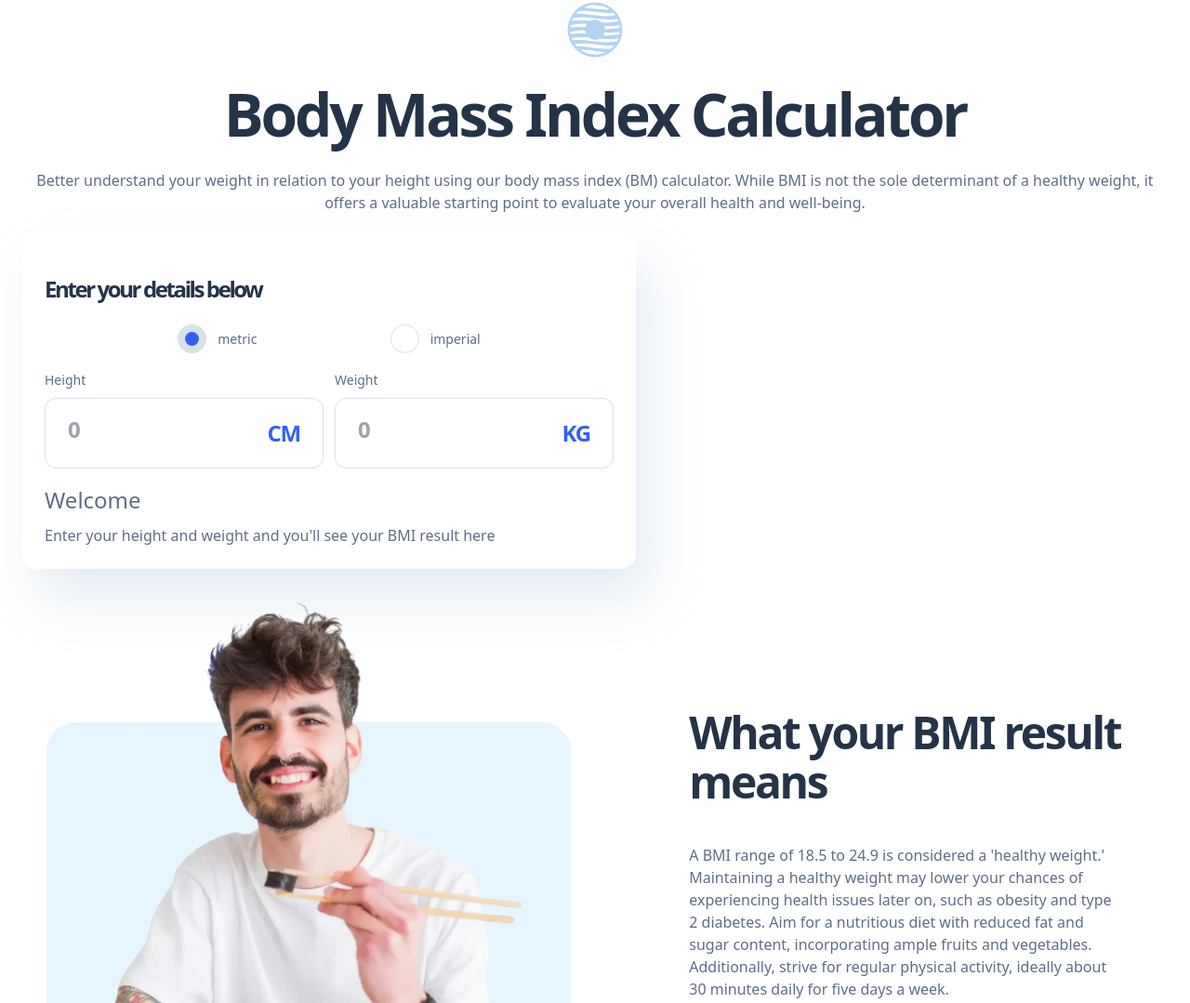
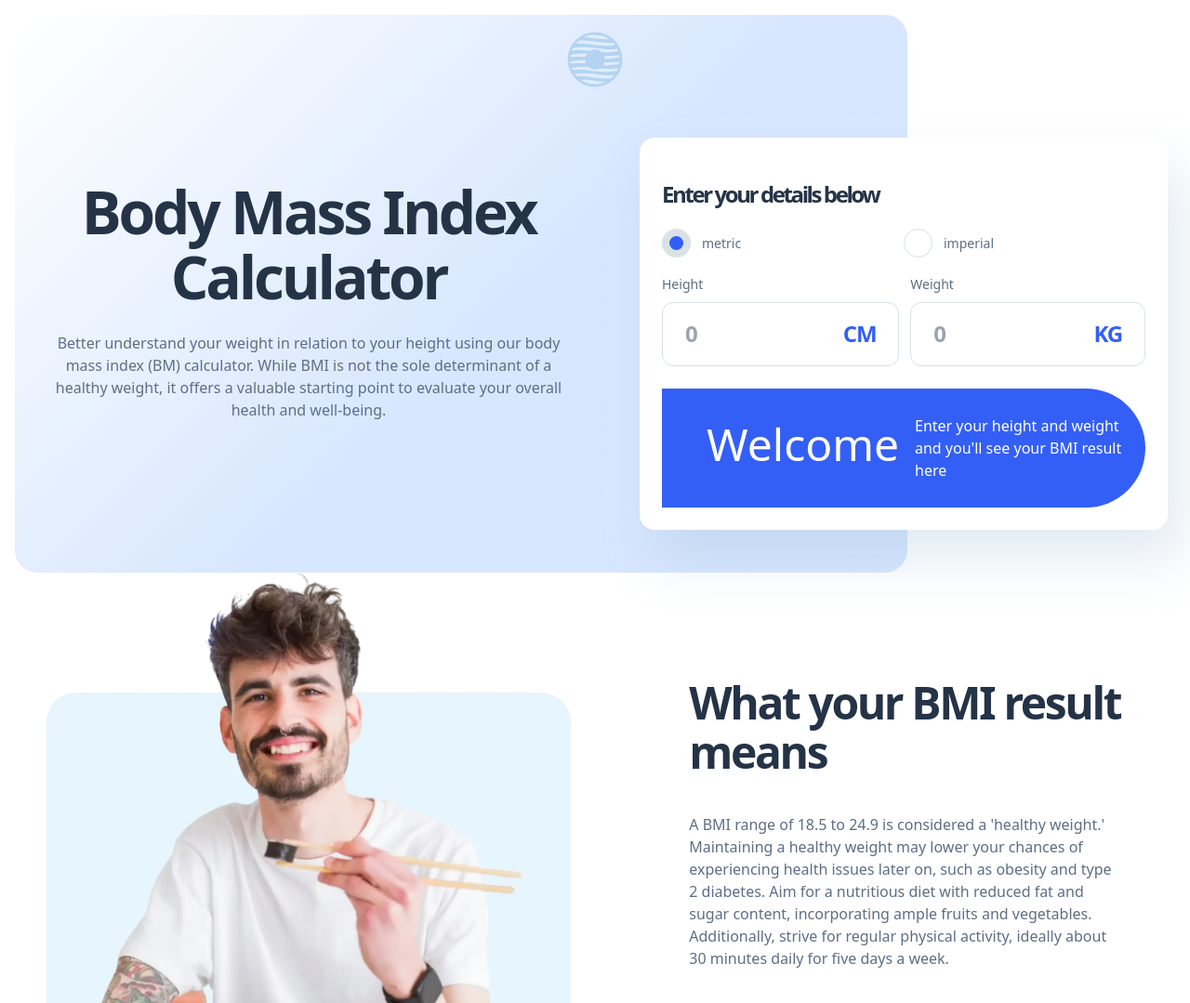
Before and after one commit to Vincent-Bouton/challenges, an Astro site in the folder frontendMentor/bmi-calculator/astro/: page / in a window 1280 px wide. Shown: the top 1079 px of the page at 93% size. Built offline with nearby package versions, Linux system fonts and the light colour scheme; Astro itself is replaced by a stand-in of ours.

Commit message:
Finishing Metric version

```diff
--- a/frontendMentor/bmi-calculator/astro/src/components/BmiCard.jsx
+++ b/frontendMentor/bmi-calculator/astro/src/components/BmiCard.jsx
@@ -5,12 +5,37 @@ const BmiCard = () => {
   const [heightMetric, setHeightMetric] = useState("");
   const [weightMetric, setWeightMetric] = useState("");
   const [bmiValue, setBmiValue] = useState("");
+
+  const yourBmiIs = (bmi, condition) => {
+    return (
+      <div
+        className="text-pure-white md:flex justify-between items-center p-2"
+      >
+        <p
+          className="text-hmd text-pure-white flex-1 md:pl-6 mb-6 md:mb-2"
+        >Your BMI is... <span
+          className="text-hxl block font-bold mt-2"
+        >{bmi}</span>
+        </p>
+        <p className="text-bmd mb-2 text-pure-white flex-1">
+          Your BMI suggests you’re {condition}. Your ideal weight is
+          between <span className="font-bold">{healthyWeight}</span>
+        </p>
+      </div>
+    );
+  };
+
   const [bmiMessage, setBmiMessage] = useState(
-    <div>
-      <p className="text-hmd mb-2">Welcome</p>
-      <p>Enter your height and weight and you'll see your BMI result here</p>
-    </div>
-  );
+      <div className="text-pure-white md:flex justify-between items-center">
+        <p
+          className="text-hmd md:text-hlg mb-2 text-pure-white flex-1 md:pl-6"
+        >Welcome</p>
+        <p className="text-pure-white flex-1">Enter your height and weight and
+          you'll see your BMI result here</p>
+      </div>
+    )
+  ;
+  const [healthyWeight, setHealthyWeight] = useState("0 - 0 KG");
 
   const onMeasureChange = (e) => {
     setMeasure(e.target.value);
@@ -20,14 +45,48 @@ const BmiCard = () => {
     let bmi;
     if (measure === "metric") {
       bmi = (weight / (height / 100) ** 2).toFixed(1);
+      console.log(typeof bmi, bmi);
+      // bmi  to number
+      bmi = Number(bmi);
+      if (isNaN(bmi)) {
+        return;
+      }
+      if (bmi > 100) {
+        return;
+      }
+      if (bmi > 0 && bmi < 18.5) {
+        setBmiMessage(yourBmiIs(bmi, "underweight"));
+      }
+      if (bmi >= 18.5 && bmi < 24.9) {
+        setBmiMessage(yourBmiIs(bmi, "healthy"));
+      }
+      if (bmi >= 25 && bmi < 29.9) {
+        setBmiMessage(yourBmiIs(bmi, "overweight"));
+      }
+      if (bmi >= 30) {
+        setBmiMessage(yourBmiIs(bmi, "obese"));
+      }
+
       return bmi;
     }
 
   };
 
+  // Function to get healthy weight
+  const getHealthyWeight = (height) => {
+    let healthyWeight;
+    if (measure === "metric") {
+      healthyWeight = [
+        (18.5 * (height / 100) ** 2).toFixed(1),
+        (24.9 * (height / 100) ** 2).toFixed(1),
+      ];
+      setHealthyWeight(healthyWeight.join(" - "));
+    }
+  };
   const onHeightMetricChange = (e) => {
     setHeightMetric(e.target.value);
     setBmiValue(getBmiValue(e.target.value, weightMetric));
+    getHealthyWeight(e.target.value);
   };
 
   const onWeightMetricChange = (e) => {
@@ -39,8 +98,8 @@ const BmiCard = () => {
     <div className={"rounded shadow-card mx-auto p-6 my-5"}>
       <h2 className="my-6 text-hmd">Enter your details below</h2>
       <form>
-        <div className="flex justify-between sm:justify-evenly">
-          <label htmlFor="metric" className="flex items-center">
+        <div className="flex justify-between sm:justify-start">
+          <label htmlFor="metric" className="flex sm:flex-1 items-center">
             <input
               type="radio" id="metric" name="measure" value="metric"
               checked={measure === "metric"}
@@ -52,7 +111,7 @@ const BmiCard = () => {
 
             </span>
           </label>
-          <label htmlFor="imperial" className="flex items-center">
+          <label htmlFor="imperial" className="flex sm:flex-1 items-center">
             <input
               type="radio" id="imperial" name="measure" value="imperial"
               checked={measure === "imperial"}
@@ -65,7 +124,9 @@ const BmiCard = () => {
         </div>
 
         {measure === "metric" ? (
-          <div className="flex gap-3 flex-wrap my-4">
+          <div
+            className="flex gap-3 flex-wrap md:flex-nowrap my-4 justify-center"
+          >
             <div className="max-w-[18.75rem]">
               <label htmlFor="height">Height</label>
               <div
@@ -91,11 +152,13 @@ const BmiCard = () => {
               </div>
             </div>
           </div>
-        ) : ("hello")}
+        ) : (<p>Imperial will be coming soon!</p>)}
       </form>
-      {
-        bmiMessage
-      }
+      <div
+        className="bg-primary text-pure-white p-6 mt-6 text-hmd rounded-xl md:rounded-r-full md:rounded-l-3xl"
+      >
+        {bmiMessage}
+      </div>
 
     </div>
   );
--- a/frontendMentor/bmi-calculator/astro/src/pages/index.astro
+++ b/frontendMentor/bmi-calculator/astro/src/pages/index.astro
@@ -28,14 +28,19 @@ import {
 		<title>BMI Calculator</title>
 	</head>
 	<body>
+		<div
+			class="hero__background-gradient rounded-3xl md:m-4 h-full w-screen xl:max-w-[75vw] sm:max-h-[75%]"
+		></div>
 		<main class="container px-6 mx-auto">
 			<!-- Hero -->
-			<div>
-				<div class="hero__background-gradient"></div>
-				<Image class="mx-auto" src={logo} alt="Logo BMI Calculator"/>
-				<div class="flex flex-wrap">
-					<div class="text-center">
-						<h1 class="my-6">Body Mass Index Calculator</h1>
+			<div class="min-h-[75vh]">
+				<Image class="mx-auto pt-8" src={logo} alt="Logo BMI Calculator"/>
+				<div
+					class="flex flex-wrap xl:flex-nowrap lg:gap-x-12 lg:items-center mt-8"
+				>
+					<div class="text-center xl:flex-1 lg:-translate-y-12 lg:px-6">
+						<h1 class="my-6 text-hlg sm:text-hxl">Body Mass Index
+							Calculator</h1>
 						<p>
 							Better understand your weight in relation to your height using our
 							body mass index (BM) calculator. While BMI is not the sole
@@ -43,9 +48,8 @@ import {
 							point to evaluate your overall health and well-being.
 						</p>
 					</div>
-
 					<!-- BMI Card -->
-					<section>
+					<section class="mx-auto xl:flex-1">
 						<BmiCard client:load/>
 					</section>
 				</div>
--- a/frontendMentor/bmi-calculator/astro/src/styles/style.css
+++ b/frontendMentor/bmi-calculator/astro/src/styles/style.css
@@ -67,7 +67,7 @@
 	}
 
 	.input-container-span {
-		@apply text-primary my-1;
+		@apply text-primary;
 	}
 }
 
@@ -79,5 +79,9 @@
 
 .hero__background-gradient {
 	background: rgb(9, 9, 121);
-	background: linear-gradient(135deg, rgba(9, 9, 121, 0) 0%, rgba(214, 230, 254, 1) 100%);
+	background: linear-gradient(135deg, hsla(0, 0%, 100%, 1) 0%, hsla(0, 0%, 100%, 1) 0%, hsla(216, 95%, 92%, 1) 55%);
+	background-repeat: no-repeat;
+	position: absolute;
+	max-width: 100vw;
+	z-index: -1;
 }
```
